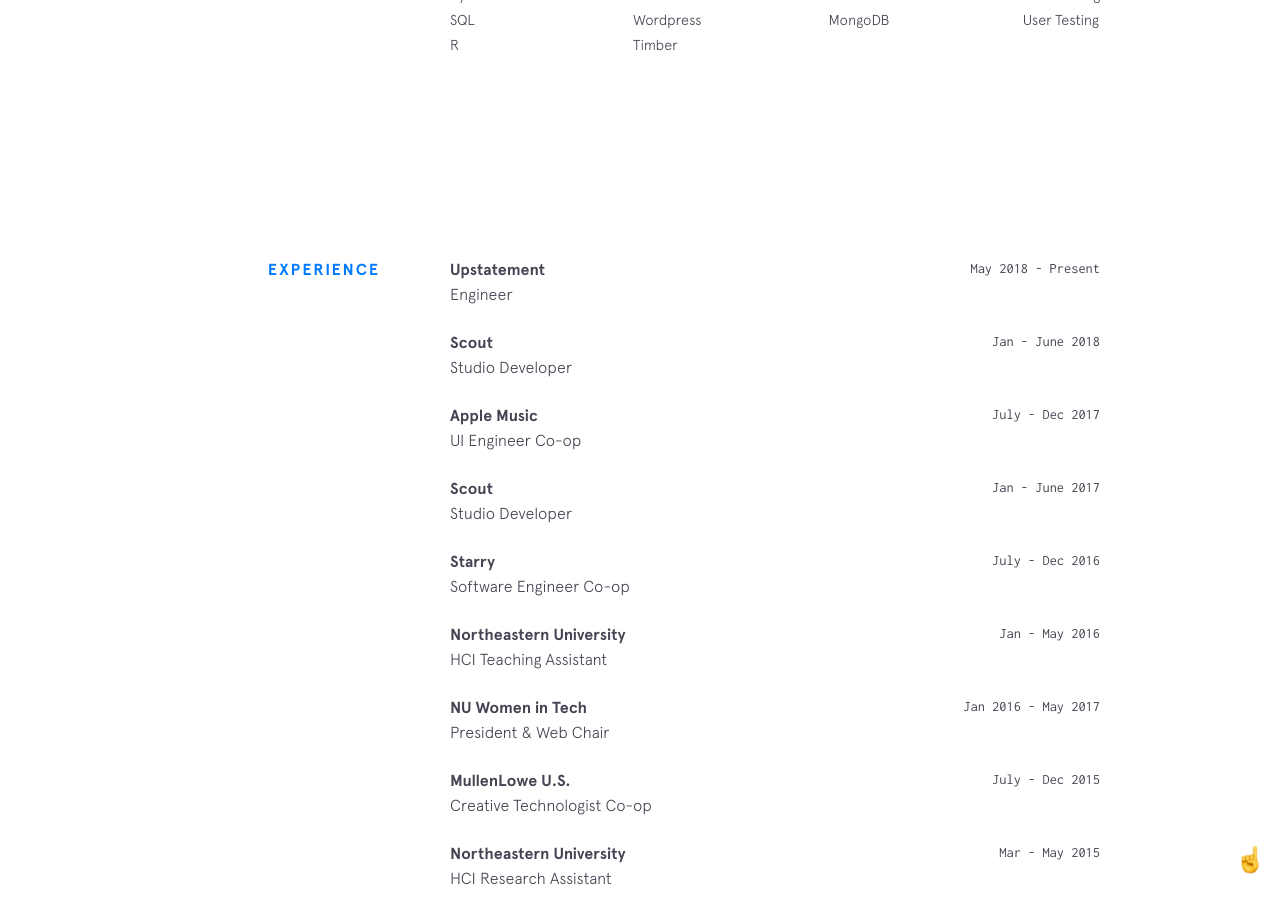
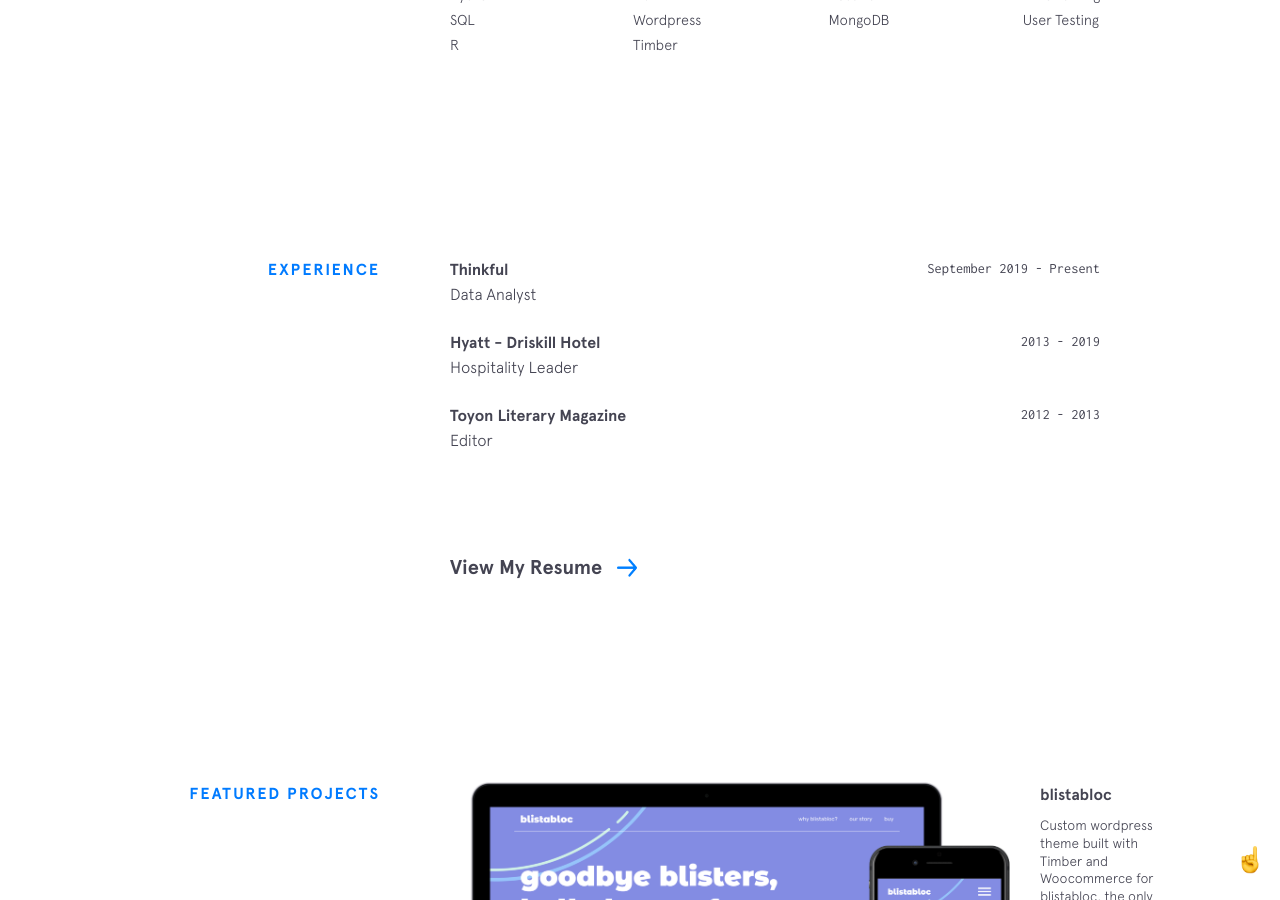
Before and after one commit to bchiang7/bchiang7.github.io, a Jekyll site: the page built from index.html, in a window 1280 px wide and 900 px high, scrolled down 1636 px. Built offline with Jekyll 4.4.1, drawn with Linux system fonts in a browser that asks for light colours; nearby versions of some CDN libraries.

Commit message:
Update experience.yml

```diff
--- a/_data/experience.yml
+++ b/_data/experience.yml
@@ -1,44 +1,14 @@
-- company: Upstatement
-  url: https://www.upstatement.com/
-  time: May 2018 - Present
-  position: Engineer
+- company: Thinkful
+  url: https://www.thinkful.com/
+  time: September 2019 - Present
+  position: Data Analyst
 
-- company: Scout
-  url: https://web.northeastern.edu/scout/
-  time: Jan - June 2018
-  position: Studio Developer
+- company: Hyatt - Driskill Hotel
+  url: https://driskillhotel.com/
+  time: 2013 - 2019
+  position: Hospitality Leader
 
-- company: Apple Music
-  url: https://www.apple.com/music/
-  time: July - Dec 2017
-  position: UI Engineer Co-op
-
-- company: Scout
-  url: https://web.northeastern.edu/scout/
-  time: Jan - June 2017
-  position: Studio Developer
-
-- company: Starry
-  url: https://starry.com/
-  time: July - Dec 2016
-  position: Software Engineer Co-op
-
-- company: Northeastern University
-  url: http://www.ccis.northeastern.edu/
-  time: Jan - May 2016
-  position: HCI Teaching Assistant
-
-- company: NU Women in Tech
-  url: http://nuwit.ccs.neu.edu/
-  time: Jan 2016 - May 2017
-  position: President & Web Chair
-
-- company: MullenLowe U.S.
-  url: https://us.mullenlowe.com/
-  time: July - Dec 2015
-  position: Creative Technologist Co-op
-
-- company: Northeastern University
-  url: http://www.ccis.northeastern.edu/
-  time: Mar - May 2015
-  position: HCI Research Assistant
+- company: Toyon Literary Magazine
+  url: https://www.toyonliterarymagazine.org/
+  time: 2012 - 2013
+  position: Editor
```
